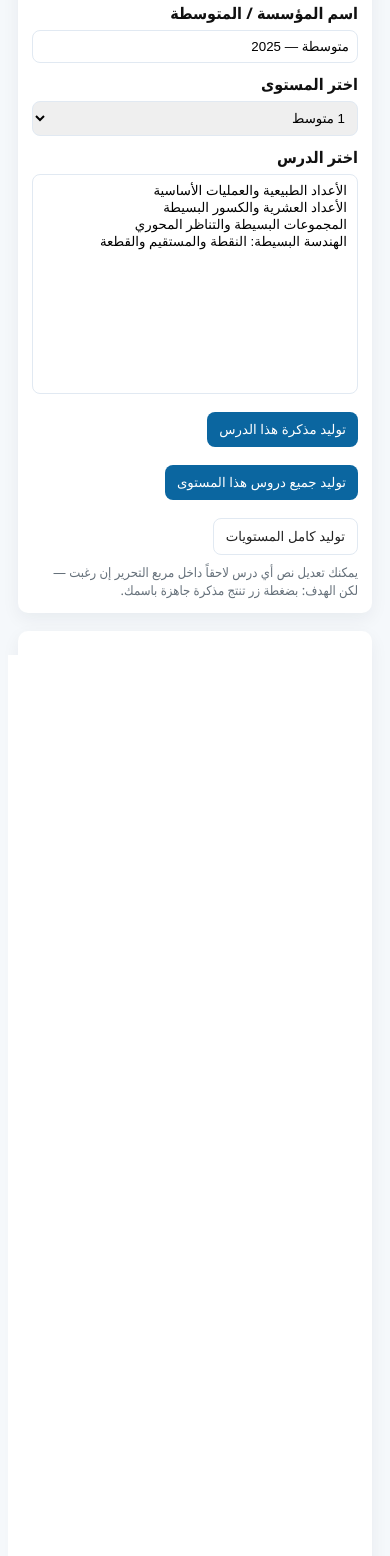
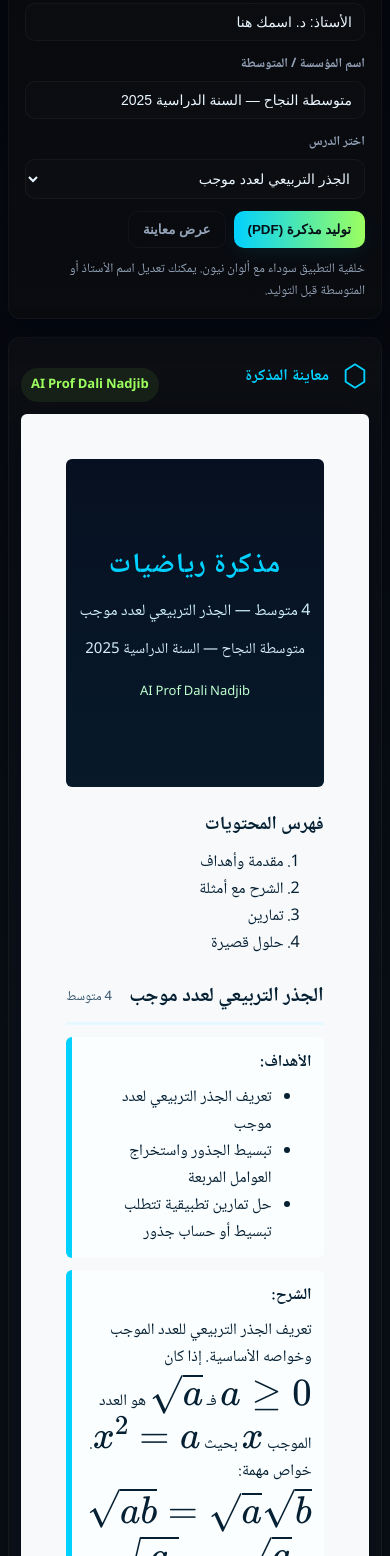
Before and after one commit to dalinadjib1990-cell/Chat-gpt-emploi, a plain HTML site: page index.html in a window 390 px wide. Shown: the part 138-1694 px from the top of the page. Drawn offline with nearby package versions, Linux system fonts and the light colour scheme.

Commit message:
Update index.html

```diff
--- a/index.html
+++ b/index.html
@@ -3,240 +3,266 @@
 <head>
   <meta charset="utf-8"/>
   <meta name="viewport" content="width=device-width,initial-scale=1"/>
-  <title>مولّد مذكرات — اضغط زر واصدر مذكرة باسمك</title>
+  <title>AI Prof Dali Nadjib — مولد المذكرة</title>
 
   <!-- Dependencies -->
   <script src="https://cdnjs.cloudflare.com/ajax/libs/html2pdf.js/0.9.3/html2pdf.bundle.min.js"></script>
   <script id="MathJax-script" async
-    src="https://cdn.jsdelivr.net/npm/mathjax@3/es5/tex-mml-chtml.js">
-  </script>
+    src="https://cdn.jsdelivr.net/npm/mathjax@3/es5/tex-mml-chtml.js"></script>
 
   <style>
-    :root{ --accent:#0b66a0; --muted:#65707a; --bg:#f5f8fb; --paper:#fff; }
-    body{ font-family: "Segoe UI", Tahoma, "Noto Naskh Arabic", Arial; direction: rtl; background:var(--bg); margin:0; padding:18px; color:#111; }
-    .app{ max-width:1100px; margin:0 auto; display:flex; gap:18px; }
-    .panel{ background:var(--paper); padding:14px; border-radius:10px; box-shadow:0 6px 18px rgba(15,30,45,0.06); }
-    .left{ width:380px; flex:0 0 380px; }
-    .right{ flex:1; }
-    h1{ margin:0 0 8px 0; color:var(--accent); font-size:20px; }
-    label{ display:block; margin:10px 0 6px; font-weight:700; }
-    input[type=text], select { width:100%; padding:8px; border:1px solid #e1e9f2; border-radius:8px; box-sizing:border-box; }
-    .btn{ display:inline-block; background:var(--accent); color:#fff; padding:10px 12px; border-radius:8px; border:none; cursor:pointer; margin-top:10px; }
-    .btn-ghost{ background:transparent; border:1px solid #e1e9f2; color:#222; }
-    .small{ font-size:13px; color:var(--muted); margin-top:8px; }
-    #book{ background:var(--paper); padding:18mm; color:#111; box-shadow:0 6px 18px rgba(0,0,0,0.12); min-height:297mm; width:210mm; margin:10px auto; }
-    .cover{ text-align:center; padding-top:22mm; padding-bottom:12mm; }
-    .cover h2{ font-size:34px; color:var(--accent); margin:0; }
-    .toc{ margin-top:12mm; margin-bottom:12mm; }
+    :root{
+      --bg:#0b0f14;
+      --panel:#0f1720;
+      --accent:#00d1ff; /* neon cyan */
+      --accent2:#9cff5f; /* neon green */
+      --accent3:#ff9f43; /* orange */
+      --muted:#94a3b8;
+      --paper:#0b0f14;
+      --soft:#0b1220;
+    }
+    *{box-sizing:border-box}
+    body{ margin:0; font-family: "Noto Naskh Arabic", "Segoe UI", Tahoma, Arial; direction:rtl; background:linear-gradient(180deg,#05060a,#0b0f14 40%); color:#e6eef6; -webkit-font-smoothing:antialiased; -moz-osx-font-smoothing:grayscale;}
+    .app{ max-width:1200px; margin:18px auto; display:grid; grid-template-columns:360px 1fr; gap:18px; padding:12px; }
+    .card{ background:linear-gradient(180deg, rgba(255,255,255,0.02), rgba(255,255,255,0.01)); border:1px solid rgba(255,255,255,0.03); border-radius:12px; padding:16px; box-shadow:0 8px 30px rgba(2,6,23,0.6); }
+    .header{ display:flex; align-items:center; gap:12px; }
+    .logo{ width:56px; height:56px; display:flex; align-items:center; justify-content:center; border-radius:10px; background:linear-gradient(135deg,var(--accent),var(--accent2)); color:#031018; font-weight:700; font-size:14px; }
+    h1{ margin:0; font-size:18px; color:var(--accent); }
+    .subtitle{ color:var(--muted); margin-top:6px; font-size:13px; }
+
+    label{ display:block; margin:12px 0 6px; color:var(--muted); font-weight:700; font-size:13px;}
+    input[type=text], select{ width:100%; padding:10px 12px; border-radius:10px; border:1px solid rgba(255,255,255,0.04); background:rgba(255,255,255,0.01); color:#eaf6ff; outline:none; font-size:14px;}
+    .controls{ display:flex; gap:8px; margin-top:12px; flex-wrap:wrap;}
+    .btn{ cursor:pointer; padding:10px 14px; border-radius:10px; border:none; font-weight:700; }
+    .btn-main{ background: linear-gradient(90deg,var(--accent),var(--accent2)); color:#031018; box-shadow:0 6px 18px rgba(0,209,255,0.08); }
+    .btn-ghost{ background:transparent; border:1px solid rgba(255,255,255,0.04); color:var(--muted); }
+    .small{ color:var(--muted); font-size:13px; margin-top:10px; }
+
+    /* right area - preview */
+    .previewWrap{ padding:12px; overflow:auto; min-height:640px; }
+    #preview{ width:210mm; margin:12px auto; background: #f7f9fb; color:#061026; padding:18mm; border-radius:6px; box-shadow:0 12px 36px rgba(2,6,23,0.6); }
+    .cover{ text-align:center; background:linear-gradient(180deg,#071021,#071a2a); color:white; padding:22mm 12px; border-radius:6px; }
+    .cover h2{ margin:0; font-size:28px; letter-spacing:1px; color:var(--accent); }
+    .cover .meta{ margin-top:12px; color: #dceff7; font-size:15px; }
+    .appname{ margin-top:18px; color:var(--accent2); font-weight:800; font-size:13px; padding:6px 10px; border-radius:999px; display:inline-block; background:rgba(156,255,95,0.08); }
+
+    .toc{ margin:18px 0; }
     .lessonPage{ page-break-after: always; margin-bottom:6mm; }
-    .lessonHeader{ display:flex; justify-content:space-between; align-items:center; border-bottom:3px solid var(--accent); padding-bottom:6px; margin-bottom:10px; }
-    .section{ border-left:6px solid var(--accent); background:#fbfeff; padding:10px; margin-bottom:8px; border-radius:4px; }
-    img.content-img{ max-width:100%; height:auto; border:1px solid #ddd; margin-top:8px; }
-    .controls-row{ display:flex; gap:8px; margin-top:8px; flex-wrap:wrap; }
-    @media (max-width:900px){
-      .app{ flex-direction:column; }
-      .left{ width:auto; }
-      #book{ width:100%; padding:12px; box-shadow:none; }
+    .lessonHeader{ display:flex; justify-content:space-between; align-items:center; border-bottom:3px solid #e6f9ff; padding-bottom:8px; margin-bottom:12px; }
+    .lessonTitle{ font-size:20px; color:#052033; margin:0; }
+    .metaSmall{ color:#36546a; font-size:13px; }
+    .section{ border-left:6px solid var(--accent); background:#fbfeff; padding:12px; margin-bottom:12px; border-radius:6px; color:#052033;}
+    .section strong{ color:#052033; }
+    .ol{ margin:8px 0 0 18px; color:#052033; }
+    .exampleBox{ background:linear-gradient(90deg,#f0fcff,#ffffff); padding:10px; border-radius:6px; border:1px solid #e2f6fb; color:#052033; margin-top:8px;}
+    .footer{ text-align:center; color:#274a5e; font-size:12px; margin-top:26px; }
+
+    /* mobile tweaks */
+    @media (max-width:980px){
+      .app{ grid-template-columns:1fr; padding:8px; }
+      .previewWrap{ order:2; }
+      #preview{ width:100%; padding:12mm; }
     }
   </style>
 </head>
 <body>
 
   <div class="app">
-    <div class="panel left">
-      <h1>مولّد المذكرة — سهل للأستاذ</h1>
+    <!-- LEFT CONTROLS -->
+    <div class="card">
+      <div class="header">
+        <div class="logo">AI<br/>PROF</div>
+        <div>
+          <h1>AI Prof Dali Nadjib</h1>
+          <div class="subtitle">مولد مذكرات — اضغط زر واحصل على مذكرة جاهزة</div>
+        </div>
+      </div>
 
-      <label>اسم الأستاذ (سيظهر على الغلاف)</label>
-      <input id="teacher" type="text" placeholder="مثلاً: الأستاذ: د. محمد علي" value="الأستاذ: د. اسمك هنا" />
+      <label>اسم الأستاذ (يظهر داخل المذكرة)</label>
+      <input id="teacher" type="text" value="الأستاذ: د. اسمك هنا" />
 
       <label>اسم المؤسسة / المتوسطة</label>
-      <input id="school" type="text" placeholder="مثلاً: متوسطة النجاح — 2025" value="متوسطة — 2025" />
-
-      <label>اختر المستوى</label>
-      <select id="levelSelect"></select>
+      <input id="school" type="text" value="متوسطة النجاح — السنة الدراسية 2025" />
 
       <label>اختر الدرس</label>
-      <select id="lessonSelect" size="8" style="height:220px;"></select>
+      <select id="lesson" style="width:100%; padding:10px; border-radius:10px; background:rgba(255,255,255,0.01); color:#eaf6ff; border:1px solid rgba(255,255,255,0.04);">
+        <option value="sqrt">الجذر التربيعي لعدد موجب</option>
+      </select>
 
-      <div class="controls-row">
-        <button id="generateLesson" class="btn">توليد مذكرة هذا الدرس</button>
-        <button id="generateLevel" class="btn">توليد جميع دروس هذا المستوى</button>
-        <button id="generateAll" class="btn btn-ghost">توليد كامل المستويات</button>
+      <div class="controls">
+        <button id="gen" class="btn btn-main">توليد مذكرة (PDF)</button>
+        <button id="previewBtn" class="btn btn-ghost">عرض معاينة</button>
       </div>
 
-      <div class="small">يمكنك تعديل نص أي درس لاحقاً داخل مربع التحرير إن رغبت — لكن الهدف: بضغطة زر تنتج مذكرة جاهزة باسمك.</div>
+      <div class="small">خلفية التطبيق سوداء مع ألوان نيون. يمكنك تعديل اسم الأستاذ أو المتوسطة قبل التوليد.</div>
     </div>
 
-    <div class="panel right">
-      <div id="book"></div>
+    <!-- RIGHT PREVIEW -->
+    <div class="card previewWrap">
+      <div style="display:flex; justify-content:space-between; align-items:center; gap:12px;">
+        <div style="display:flex; gap:12px; align-items:center;">
+          <svg width="28" height="28" viewBox="0 0 24 24" fill="none"><path d="M12 2L20 7v10l-8 5-8-5V7l8-5z" stroke="#00d1ff" stroke-width="1.6" stroke-linecap="round" stroke-linejoin="round"/></svg>
+          <div style="font-weight:800; color:var(--accent)">معاينة المذكرة</div>
+        </div>
+        <div class="appname">AI Prof Dali Nadjib</div>
+      </div>
+
+      <div id="preview" aria-hidden="true">
+        <!-- سيملأ سكربت الـJS محتوى المذكرة هنا -->
+      </div>
     </div>
   </div>
 
 <script>
-/* ===========================
-   قاعدة الدروس (معبأة مبدئياً)
-   هذه القاعدة قابلة للتعديل داخل الملف لاحقًا.
-   ضع هنا عناوين الدروس كما في المنهاج الرسمي إن رغبت.
-   =========================== */
-
-const curriculum = {
-  "1 متوسط": [
-    { id:"1-1", title:"الأعداد الطبيعية والعمليات الأساسية", desc:"مراجعة الأعداد الطبيعية، جمع وطرح وضرب وقسمة، ترتيب الأعداد.", examples:"مثال: 12+8=20\nمثال: 5×6=30", exercises:"1) احسب: 15-7\n2) احسب: 6×7", solutions:"حل1: 8\nحل2:42" },
-    { id:"1-2", title:"الأعداد العشرية والكسور البسيطة", desc:"الكتابة العشرية، تحويل الكسر إلى عدد عشري والعكس.", examples:"مثال: \\(\\frac{3}{4}=0.75\\)\nمثال: 0.2=\\(\\frac{1}{5}\\)", exercises:"1) حول 0.6 إلى كسر\n2) اختصر \\(\\frac{6}{9}\\)", solutions:"حل1: \\(\\frac{3}{5}\\)\nحل2: \\(\\frac{2}{3}\\)" },
-    { id:"1-3", title:"المجموعات البسيطة والتناظر المحوري", desc:"تعريف المجموعة والتناظر المحوري.", examples:"نشاط: انعكس شكل عبر محور.", exercises:"1) ارسم تناظر محوري لشكل بسيط", solutions:"حل: إظهار الرسم" },
-    { id:"1-4", title:"الهندسة البسيطة: النقطة والمستقيم والقطعة", desc:"تعريفات أساسية وطرق القياس.", examples:"مثال: رسم قطعة طولها 5 سم", exercises:"1) ارسم مستقيمًا وقطعًا", solutions:"تعريفات" }
-  ],
-
-  "2 متوسط": [
-    { id:"2-1", title:"المعادلات من الدرجة الأولى", desc:"حل المعادلات البسيطة \\(ax+b=0\\).", examples:"مثال: حل \\(2x+3=11\\).", exercises:"1) حل: \\(3x+4=13\\)\n2) حل: \\(5x-10=0\\)", solutions:"حل1: x=3\nحل2: x=2" },
-    { id:"2-2", title:"الكسور والعمليات عليها", desc:"جمع وطرح وضرب وقسمة الكسور.", examples:"مثال: \\(\\frac{2}{3}+\\frac{1}{6}\\).", exercises:"1) اجمع \\(\\frac{5}{6}+\\frac{1}{3}\\)", solutions:"حل: \\(\\frac{7}{6}\\)" },
-    { id:"2-3", title:"الهندسة: الزوايا والمستقيمات المتوازية", desc:"تعريف الزوايا وأنواعها، المستقيمات المتوازية.", examples:"مثال: إذا كانت زاوية 40° المتكاملة لها 140°.", exercises:"1) اذكر نوع الزاوية 120°", solutions:"حل: منفرجة" }
-  ],
-
-  "3 متوسط": [
-    { id:"3-1", title:"المتتابعات (مقدمة)", desc:"التعرف على المتتابعات الحسابية والهندسية وصيغ الحد العام.", examples:"مثال: متتابعة حسابية فرقها 3: 2,5,8,...", exercises:"1) جد الحد الخامس لمتتابعة تبدأ ب2 فرق3", solutions:"حل: 14" },
-    { id:"3-2", title:"الدوال الخطية والتمثيل البياني", desc:"معادلة المستقيم \\(y=mx+c\\) وتمثيلها.", examples:"مثال: ميل المستقيم المار بنقطتين", exercises:"1) جد الميل بين (1,2) و (3,6)", solutions:"حل: 2" }
-  ],
-
-  "4 متوسط": [
-    { id:"4-1", title:"الدوال والتناسبية", desc:"تعريف الدالة الخطية والتناسبية وتمثيلها.", examples:"مثال: \\(y=2x+1\\) تمثيلها.", exercises:"1) ارسم الدالة \\(y=2x+1\\)", solutions:"حل: تمثيل بياني" },
-    { id:"4-2", title:"الإحصاء والاحتمالات الأساسية", desc:"المتوسط، الوسيط، وحساب احتمال بسيط.", examples:"مثال: احتمال الحصول على وجه في رمية عملة = \\(\\frac{1}{2}\\).", exercises:"1) ما احتمال سحب كرة حمراء؟", solutions:"حل: يعتمد على عدد الكرات" }
-  ]
+/* ======== محتوى الدرس الحقيقي (مبسّط من المذكرة) ======== */
+const lessons = {
+  "sqrt": {
+    id: "4-1",
+    title: "الجذر التربيعي لعدد موجب",
+    level: "4 متوسط",
+    desc: `تعريف الجذر التربيعي للعدد الموجب وخواصه الأساسية.
+إذا كان \\(a\\ge0\\) فـ \\(\\sqrt a\\) هو العدد الموجب \\(x\\) بحيث \\(x^2=a\\).
+خواص مهمة: \\(\\sqrt{ab}=\\sqrt a\\sqrt b\\) و \\(\\sqrt{\\dfrac a b}=\\dfrac{\\sqrt a}{\\sqrt b}\\) (لـ b>0).`,
+    objectives: [
+      "تعريف الجذر التربيعي لعدد موجب",
+      "تبسيط الجذور واستخراج العوامل المربعة",
+      "حل تمارين تطبيقية تتطلب تبسيط أو حساب جذور"
+    ],
+    examples: [
+      { q: "\\sqrt{72}", a: "\\sqrt{72}=\\sqrt{36\\cdot2}=6\\sqrt2" },
+      { q: "\\sqrt{98}", a: "\\sqrt{98}=\\sqrt{49\\cdot2}=7\\sqrt2" }
+    ],
+    exercises: [
+      "احسب: \\(\\sqrt{49}\\) و \\(\\sqrt{0.25}\\).",
+      "بسط: \\(\\sqrt{98}\\).",
+      "أوجد: \\(\\sqrt{\\dfrac{81}{16}}\\)."
+    ],
+    solutions: [
+      "\\(\\sqrt{49}=7\\), \\(\\sqrt{0.25}=0.5\\).",
+      "\\(\\sqrt{98}=7\\sqrt2\\).",
+      "\\(\\sqrt{\\dfrac{81}{16}}=\\dfrac{9}{4}\\)."
+    ],
+    source: "مذكرة رابعة متوسط (المرفق)"
+  }
 };
 
-/* ===========================
-   بداية وظائف الواجهة
-   =========================== */
+/* ======== بناء HTML للمذكرة (مطابق للشكل المطلوب) ======== */
+function buildLessonBook(lessonKey){
+  const ls = lessons[lessonKey];
+  const teacher = document.getElementById('teacher').value || '';
+  const school = document.getElementById('school').value || '';
+  const appName = "AI Prof Dali Nadjib";
 
-const levelSelect = document.getElementById('levelSelect');
-const lessonSelect = document.getElementById('lessonSelect');
-const teacherInput = document.getElementById('teacher');
-const schoolInput = document.getElementById('school');
-const bookDiv = document.getElementById('book');
+  let html = '';
+  // cover (dark-ish)
+  html += `<div class="cover lessonPage" style="background:linear-gradient(180deg,#071021,#071a2a); color:white; border-radius:6px; padding:22mm 12px;">
+    <h2>مذكرة رياضيات</h2>
+    <div class="meta" style="margin-top:8px; font-size:16px; color:#cfeffd">${ls.level} — ${ls.title}</div>
+    <div class="meta" style="margin-top:12px; font-size:15px; color:#d6eef9">${school}</div>
+    <div style="margin-top:18px; color:#bfffcf; font-size:13px">${appName}</div>
+  </div>`;
 
-function populateLevels(){
-  levelSelect.innerHTML = '';
-  Object.keys(curriculum).forEach(lv => {
-    const opt = document.createElement('option');
-    opt.value = lv; opt.textContent = lv;
-    levelSelect.appendChild(opt);
-  });
+  // table of contents
+  html += `<div class="toc lessonPage"><h3 style="margin:0;color:#052033">فهرس المحتويات</h3><ol style="color:#052033;margin-top:8px;">
+    <li>مقدمة وأهداف</li>
+    <li>الشرح مع أمثلة</li>
+    <li>تمارين</li>
+    <li>حلول قصيرة</li>
+  </ol></div>`;
+
+  // lesson page
+  html += `<div class="lessonPage">
+    <div class="lessonHeader">
+      <div><h3 class="lessonTitle">${ls.title}</h3></div>
+      <div class="metaSmall">${ls.level}</div>
+    </div>
+
+    <div class="section">
+      <strong>الأهداف:</strong>
+      <ul style="margin:8px 0 0 18px;">
+        ${ls.objectives.map(o => `<li>${o}</li>`).join('')}
+      </ul>
+    </div>
+
+    <div class="section">
+      <strong>الشرح:</strong>
+      <div style="margin-top:8px;">${ls.desc}</div>
+    </div>
+
+    <div class="section">
+      <strong>أمثلة محلولة:</strong>
+      ${ls.examples.map(ex => `<div class="exampleBox"><strong>مثال:</strong> ${ex.q} <div style="margin-top:6px;"><em>الحل:</em> ${ex.a}</div></div>`).join('')}
+    </div>
+
+    <div class="section">
+      <strong>تمارين:</strong>
+      <ol style="margin-top:8px;">
+        ${ls.exercises.map(e => `<li>${e}</li>`).join('')}
+      </ol>
+    </div>
+
+    <div class="section">
+      <strong>حلول قصيرة:</strong>
+      <ol style="margin-top:8px;">
+        ${ls.solutions.map(s => `<li>${s}</li>`).join('')}
+      </ol>
+    </div>
+
+    <div class="footer">المصدر: مذكرة رابعة متوسط (مقتطف مبسّط) — تم الإنشاء بواسطة ${appName}</div>
+  </div>`;
+
+  return html;
 }
-function populateLessonsFor(level){
-  lessonSelect.innerHTML = '';
-  const arr = curriculum[level] || [];
-  arr.forEach(d => {
-    const opt = document.createElement('option');
-    opt.value = d.id; opt.textContent = d.title;
-    lessonSelect.appendChild(opt);
+
+/* ======== عرض المعاينة ======== */
+function showPreview(){
+  const html = buildLessonBook('sqrt');
+  const preview = document.getElementById('preview');
+  preview.innerHTML = html;
+  // Render Math
+  if(window.MathJax) MathJax.typesetPromise();
+}
+
+/* ======== تصدير PDF ======== */
+function exportPdf(){
+  const html = buildLessonBook('sqrt');
+  // create container
+  const container = document.createElement('div');
+  container.style.background = '#ffffff';
+  container.style.padding = '0';
+  container.innerHTML = html;
+  document.body.appendChild(container);
+
+  const opt = {
+    margin: [12,10,12,10],
+    filename: `مذكرة_${lessons['sqrt'].id}.pdf`,
+    image: { type: 'jpeg', quality: 0.98 },
+    html2canvas: { scale: 2, useCORS: true, backgroundColor: '#ffffff' },
+    jsPDF: { unit: 'mm', format: 'a4', orientation: 'portrait' }
+  };
+
+  // render MathJax first then export
+  MathJax.typesetPromise().then(()=> {
+    html2pdf().set(opt).from(container).save().then(()=> {
+      document.body.removeChild(container);
+    }).catch(err=>{
+      alert('خطأ أثناء توليد الـPDF: ' + err.message);
+      document.body.removeChild(container);
+    });
   });
 }
 
-// Build a single-lesson book HTML
-function buildBookForLessons(lessonsArray, levelLabel){
-  const teacher = escapeHTML(teacherInput.value || '');
-  const school = escapeHTML(schoolInput.value || '');
-  let html = '';
-  // cover
-  html += `<div class="cover lessonPage"><h2>مذكرة رياضيات</h2><div style="margin-top:8px;color:var(--muted);font-size:16px">${escapeHTML(levelLabel)}</div><div style="margin-top:12px;font-size:16px">${school}</div><div style="margin-top:20px;font-size:16px">${teacher}</div></div>`;
-  // toc
-  html += `<div class="toc lessonPage"><h3>فهرس المحتويات</h3><ol>`;
-  lessonsArray.forEach((ls, i) => html += `<li>${escapeHTML((i+1)+'. '+ls.title)}</li>`);
-  html += `</ol></div>`;
-  // lessons pages
-  lessonsArray.forEach((ls, idx) => {
-    html += `<div class="lessonPage">`;
-    html += `<div class="lessonHeader"><div><h3>${escapeHTML((idx+1)+'. '+ls.title)}</h3></div><div class="small">المستوى: ${escapeHTML(levelLabel)}</div></div>`;
-    html += `<div class="section"><strong>الشرح:</strong><div style="margin-top:8px">${nl2br(ls.desc)}</div></div>`;
-    if(ls.examples && ls.examples.trim()){
-      html += `<div class="section"><strong>أمثلة:</strong><ol>`;
-      ls.examples.split(/\n/).filter(s=>s.trim()).forEach(ex => html += `<li>${escapeHTML(ex)}</li>`);
-      html += `</ol></div>`;
-    }
-    if(ls.exercises && ls.exercises.trim()){
-      html += `<div class="section"><strong>تمارين:</strong><ol>`;
-      ls.exercises.split(/\n/).filter(s=>s.trim()).forEach(q => html += `<li>${escapeHTML(q)}</li>`);
-      html += `</ol></div>`;
-    }
-    if(ls.solutions && ls.solutions.trim()){
-      html += `<div class="section"><strong>حلول قصيرة:</strong><div style="margin-top:6px">${nl2br(ls.solutions)}</div></div>`;
-    }
-    html += `</div>`;
-  });
-  // footer
-  html += `<div class="lessonPage" style="text-align:center;padding-top:40px;"><div class="small">مولّد مذكرات — ${new Date().getFullYear()}</div></div>`;
-  return html;
-}
-
-function escapeHTML(s){ if(!s) return ''; return s.replace(/&/g,'&amp;').replace(/</g,'&lt;').replace(/"/g,'&quot;'); }
-function nl2br(s){ if(!s) return ''; return s.replace(/\n/g,'<br/>'); }
-
-// EVENTS
-levelSelect.addEventListener('change', ()=> {
-  populateLessonsFor(levelSelect.value);
-});
-document.getElementById('generateLesson').addEventListener('click', ()=> {
-  const lvl = levelSelect.value;
-  const lid = lessonSelect.value;
-  const arr = curriculum[lvl] || [];
-  const ls = arr.find(x => x.id === lid);
-  if(!ls){ alert('اختر درساً من القائمة'); return; }
-  const html = buildBookForLessons([ls], lvl);
-  bookDiv.innerHTML = html;
-  MathJax.typesetPromise();
-  // generate PDF immediately after small delay to allow MathJax render
-  setTimeout(()=> exportBookToPdf(html, `${ls.title}.pdf`), 900);
-});
-document.getElementById('generateLevel').addEventListener('click', ()=> {
-  const lvl = levelSelect.value;
-  const arr = curriculum[lvl] || [];
-  if(arr.length===0){ alert('لا توجد دروس لهذا المستوى'); return; }
-  const html = buildBookForLessons(arr, lvl);
-  bookDiv.innerHTML = html;
-  MathJax.typesetPromise();
-  setTimeout(()=> exportBookToPdf(html, `${lvl} - مذكرات.pdf`), 1200);
-});
-document.getElementById('generateAll').addEventListener('click', ()=> {
-  // combine all levels sequentially
-  const levels = Object.keys(curriculum);
-  let big = '';
-  levels.forEach(lv => {
-    const arr = curriculum[lv] || [];
-    big += buildBookForLessons(arr, lv);
-  });
-  bookDiv.innerHTML = big;
-  MathJax.typesetPromise();
-  setTimeout(()=> exportBookToPdf(big, `مذكرات_الرياضيات_المتوسط.pdf`), 1600);
+/* ======== handlers ======== */
+document.getElementById('previewBtn').addEventListener('click', showPreview);
+document.getElementById('gen').addEventListener('click', ()=> {
+  // preview first then export
+  showPreview();
+  // small delay to allow MathJax render in preview
+  setTimeout(()=> exportPdf(), 900);
 });
 
-// Export using html2pdf
-function exportBookToPdf(htmlContent, filename){
-  // create a hidden container to feed html2pdf (avoid UI elements)
-  const container = document.createElement('div');
-  container.style.background = 'white';
-  container.innerHTML = htmlContent;
-  // ensure element is in DOM for images/fonts to load
-  document.body.appendChild(container);
-  const opt = {
-    margin:       [12,10,12,10],
-    filename:     filename,
-    image:        { type: 'jpeg', quality: 0.98 },
-    html2canvas:  { scale:2, useCORS:true },
-    jsPDF:        { unit: 'mm', format: 'a4', orientation: 'portrait' }
-  };
-  html2pdf().set(opt).from(container).save().then(()=> {
-    // cleanup
-    document.body.removeChild(container);
-  }).catch(err=>{
-    alert('حدث خطأ أثناء توليد الـPDF: '+err.message);
-    document.body.removeChild(container);
-  });
-}
-
-/* INIT */
-populateLevels();
-populateLessonsFor(Object.keys(curriculum)[0]);
-
+/* show initial preview */
+showPreview();
 </script>
 
 </body>
```
